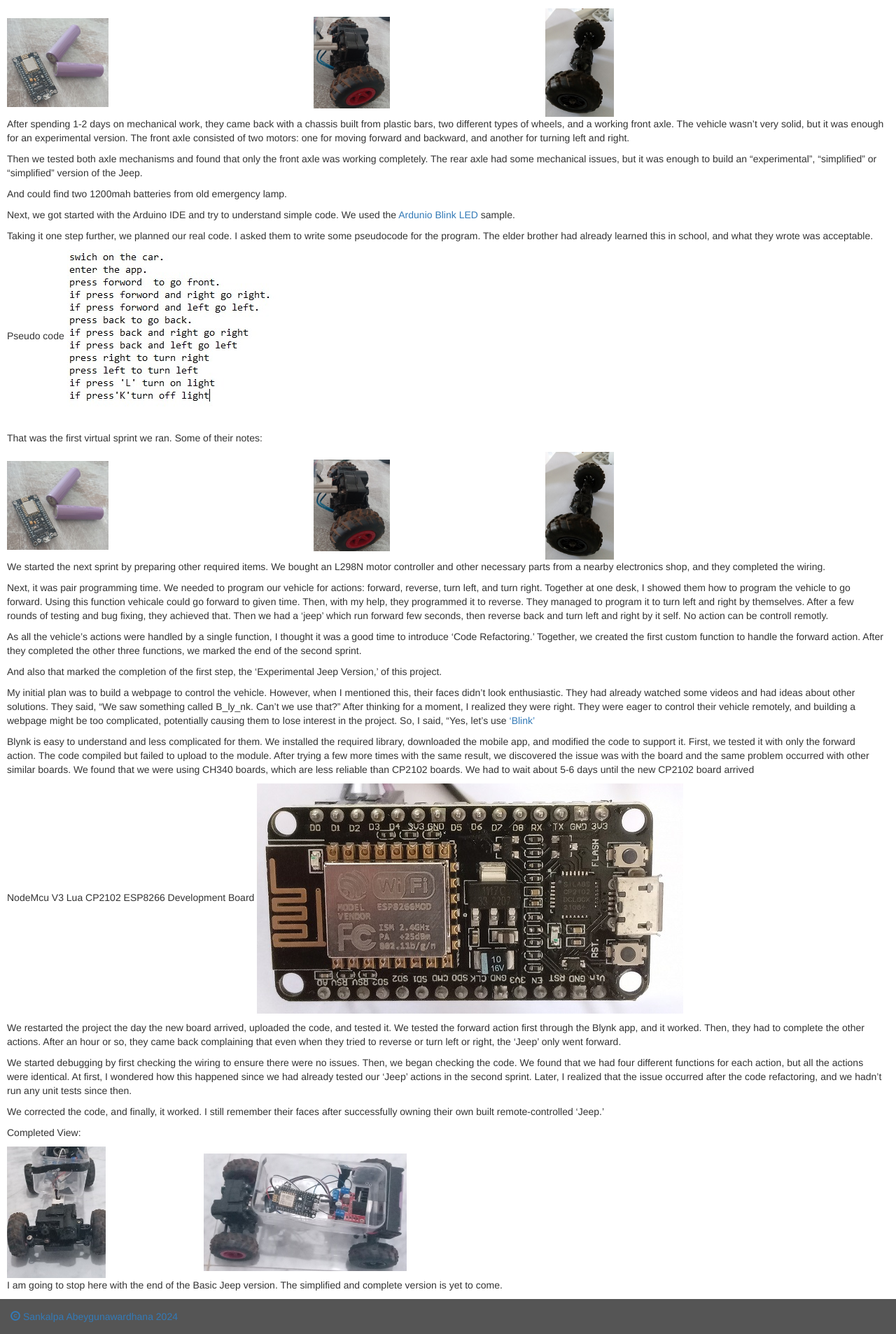
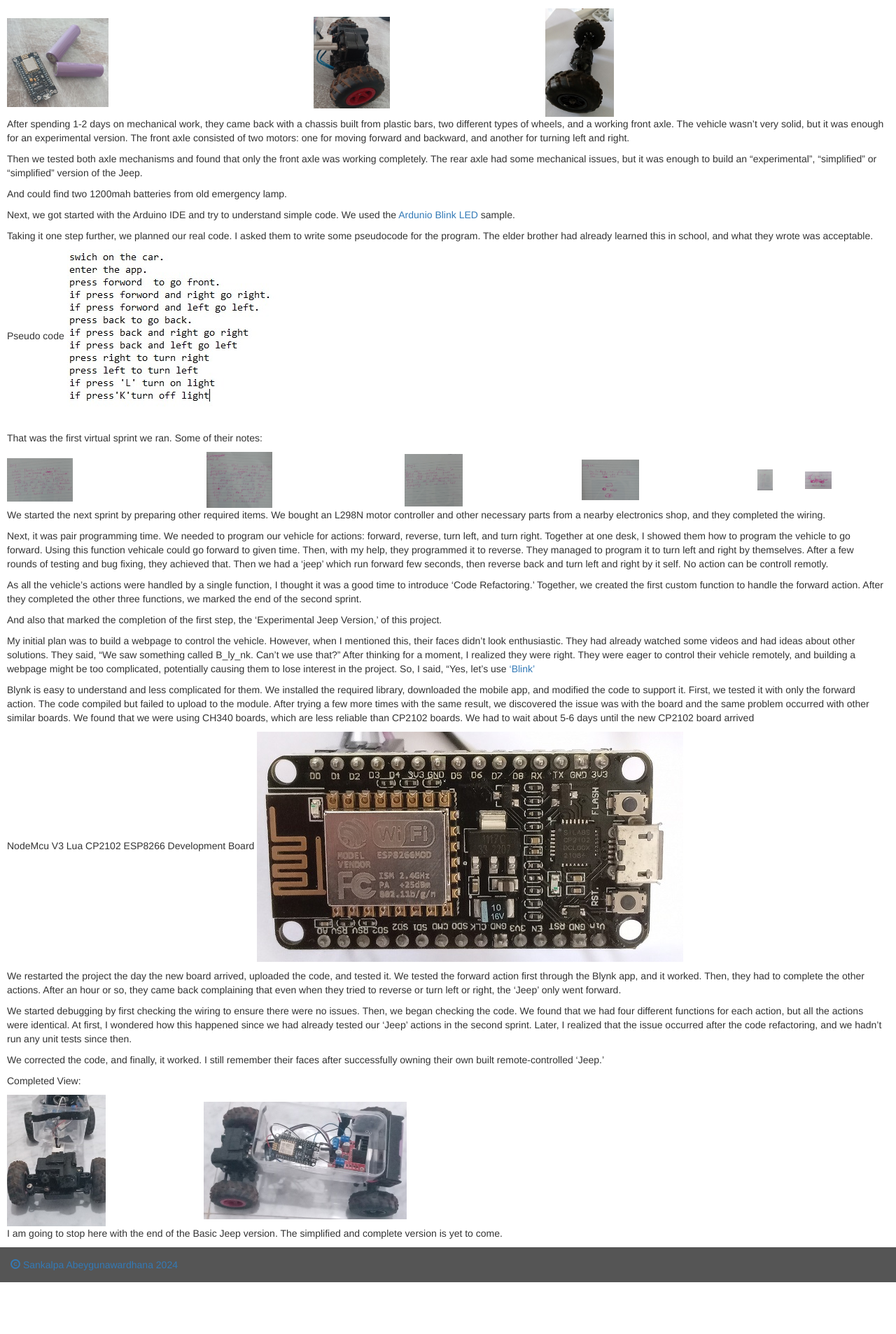
Before and after one commit to sankalpaa/ConceptWelder, a Jekyll site: the page built from _posts/2024-05-24-pair-programming-with-kids.md, in a window 1280 px wide. Shown: the part 1355-3262 px from the top of the page at 70% size. Built offline with Jekyll 4.4.1, drawn with Linux system fonts in a browser that asks for light colours; our own code applies the rules of GitHub Pages for plain Markdown files; after the commit the page ends 3188 px from its top, so only the background shows below that.

Commit message:
Update 2024-05-24-pair-programming-with-kids.md

```diff
--- a/_posts/2024-05-24-pair-programming-with-kids.md
+++ b/_posts/2024-05-24-pair-programming-with-kids.md
@@ -72,17 +72,49 @@
 <table style="width=90%">
   <row>
    <td>
-    <img src="{{site.baseurl}}/assets/2024-05-24/Items%20in%20hand.jpg" title="Items found from home" width="33%">
+    <img src="{{site.baseurl}}/assets/2024-05-24/age_8_day1.jpg" title="Day 1
+when I was watching a
+video I found this
+video about a Remote control
+jeep I thout I could play
+with it all day so I startet
+to make it with my brother
+first he told he will show
+how to do it after lots of
+work it looked like this" width="33%">
    </td>
    <td>
-    <img src="{{site.baseurl}}/assets/2024-05-24/Front%20axle.jpg" title="Items found from home" width="33%">
+    <img src="{{site.baseurl}}/assets/2024-05-24/age_8_day2.jpg" title="Day 2
+So after that we had all set
+not all because we had to
+programe if we didn'
+programe nothing would happen
+so we programe it was hard
+to programe all the stuff
+because if had a small
+mistake we have to do it
+again so we programe it all
+day so now the hard
+part was over we had
+to put the programe
+it to the Node MCU" width="33%">
    </td>
   <td>
-   <img src="{{site.baseurl}}/assets/2024-05-24/Rear%20axle%202.jpg" title="Items found from home" width="33%">
+   <img src="{{site.baseurl}}/assets/2024-05-24/age_8_day3.jpg" title="Day 3" width="33%">
   </td>
   </row>
+ <row>
+     <td>
+   <img src="{{site.baseurl}}/assets/2024-05-24/age_8_day4.jpg" title="Day 4" width="33%">
+  </td>
+       <td>
+   <img src="{{site.baseurl}}/assets/2024-05-24/age_8_pin_diagram.jpg" title="Pin diagram" width="33%">
+  </td>
+       <td>
+   <img src="{{site.baseurl}}/assets/2024-05-24/age_8_sketch.jpg" title="Items Sketch" width="33%">
+  </td>
+ </row>
 </table>
-
 
 We started the next sprint by preparing other required items. We bought an L298N motor controller and other necessary parts from a nearby electronics shop, and they completed the wiring.
 
```
